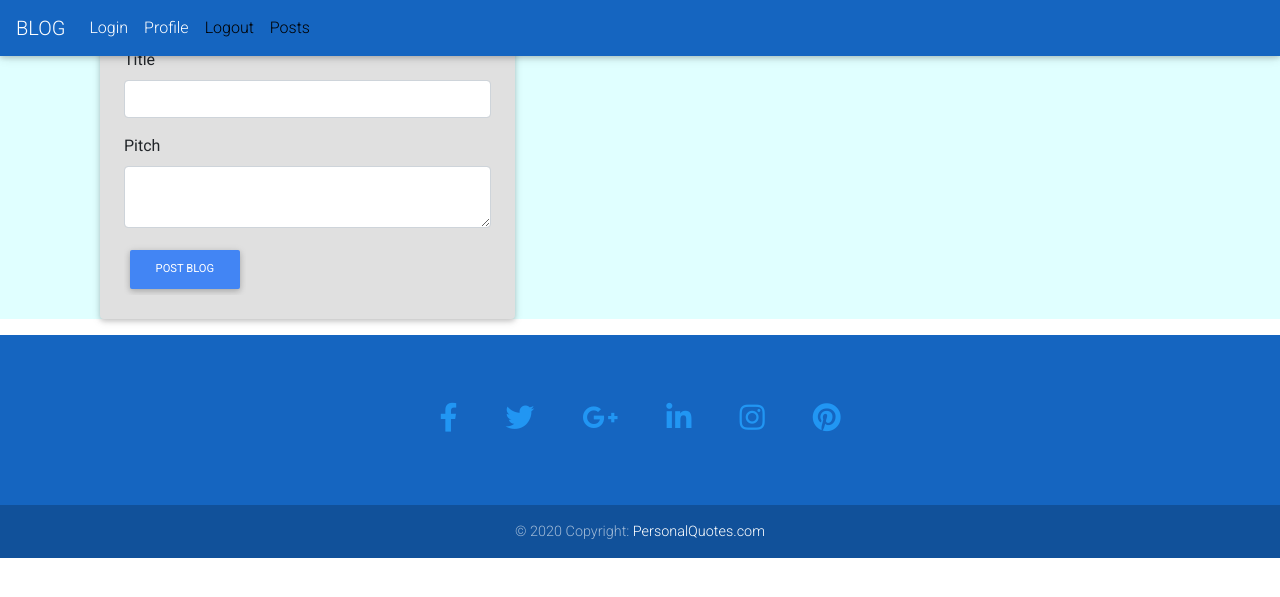
After one commit to JeremiahNgige/blog-posts, a Flask app: page /posts in a window 1280 px wide. The commit adds this page. Shown: the top 597 px of the page. Run offline with Flask 2, Linux system fonts and the light colour scheme; the visitor is signed in with stand-in values (Sample User, id 1); data that the repository does not hold is empty; some libraries are stand-ins or nearby versions.

Commit message:
date and time of post

```diff
--- a/app/main/forms.py
+++ b/app/main/forms.py
@@ -14,9 +14,7 @@ from wtforms.validators import Required
 class PostForm(FlaskForm):
     title = StringField('Title', validators=[Required()])
     post = TextAreaField('Pitch', validators=[Required()])
-    category = SelectField('Category', choices=[('product', 'product'), ('idea', 'idea'), ('business', 'business')],
-                           validators=[Required()])
-    submit = SubmitField('Post Pitch')
+    submit = SubmitField('Post blog')
 
 
 class CommentForm(FlaskForm):
--- a/app/main/views.py
+++ b/app/main/views.py
@@ -13,35 +13,28 @@ def index():
     quotes = get_quotes()
     print(quotes)
     posts = Post.query.all()
-    product = Post.query.filter_by(category='product').all()
-    idea = Post.query.filter_by(category='idea').all()
-    business = Post.query.filter_by(category='Business').all()
-    return render_template('index.html', business=business, product=product, idea=idea, posts=posts, quotes=quotes)
+    return render_template('index.html',posts=posts, quotes=quotes)
 
 
-@main.route('/posts')
+@main.route('/posts', methods=['GET', 'POST'])
 @login_required
 def posts():
     posts = Post.query.all()
     likes = Upvote.query.all()
     user = current_user
-    return render_template('posts_display.html', posts=posts, likes=likes, user=user)
-
-
-@main.route('/new_post', methods=['GET', 'POST'])
-@login_required
-def new_post():
     form = PostForm()
     if form.validate_on_submit():
         title = form.title.data
         post = form.post.data
-        category = form.category.data
         user_id = current_user._get_current_object().id
         post_obj = Post(post=post, title=title, category=category, user_id=user_id)
         post_obj.save()
         return redirect(url_for('main.posts'))
 
-    return render_template('post.html', form=form)
+    return render_template('posts_display.html', posts=posts, likes=likes, user=user,form=form)
+
+
+
 
 
 @main.route('/comment/<int:post_id>', methods=['GET', 'POST'])
--- a/app/models.py
+++ b/app/models.py
@@ -63,7 +63,6 @@ class Post(db.Model):
     user_id = db.Column(db.String() )
     post = db.Column(db.String())
     comment = db.relationship('Comment', backref='post', lazy='dynamic')
-    category = db.Column(db.String, nullable=False)
     date_created = db.Column(db.DateTime, default=datetime.utcnow)
     up_vote = db.relationship('Upvote', backref='post', lazy='dynamic')
     down_vote = db.relationship('Downvote', backref='post', lazy='dynamic')
--- a/app/templates/base.html
+++ b/app/templates/base.html
@@ -37,6 +37,10 @@
                 <li class="nav-item">
                     <a class="nav-link login-text black-text bold-text" href="{{ url_for('auth.logout') }}">Logout</a>
                 </li>
+                <li class="nav-item">
+                    <a class="nav-link login-text black-text bold-text" href="{{ url_for('main.posts') }}">Posts</a>
+                </li>
+
             </ul>
         </div>
     </nav>
--- /dev/null
+++ b/app/templates/posts_display.html
@@ -0,0 +1,45 @@
+{% extends 'base.html'%}
+{% from 'posts_macros.html' import display_posts %}
+
+
+{% block content %}
+<div class="bg-centre mb-3">
+    <div class="outer mt-2">
+        <div class="container mt-3">
+            <div class="row">
+                <div class="col-md-5">
+                    <div class="outer">
+                        <div class="container ">
+                            <div class="card bg-light darker-2 p-4">
+                                <form method="POST" >
+                                    {{ form.hidden_tag() }}
+                                    <div class="form-group">
+                                        {{ form.title.label }}
+                                        {{ form.title(class_='form-control') }}
+                                      </div>
+                                      <div class="form-group">
+                                        {{ form.post.label }}
+                                        {{ form.post(class_='form-control') }}
+                                      </div>
+                                      {{ form.submit(class_='btn btn-primary btn-md') }}
+                                </form>
+                            </div>
+                        </div>
+                    </div>
+
+                </div>
+                <div class="col-md-7">
+                    <div class="outer mt-3">
+                        <div class="container mt-2">
+                            <div>{{ display_posts(posts) }}</div>
+                        </div>
+                    </div>
+                </div>
+
+            </div>
+        </div>
+    </div>
+
+</div>
+
+{% endblock %}
--- a/app/templates/posts_macros.html
+++ b/app/templates/posts_macros.html
@@ -1,25 +1,25 @@
 {% extends 'base.html' %}
-{% macro display_pitches(posts) %}
+{% macro display_posts(posts) %}
 
         {% if posts %}
         {% for my_post in posts %}
-        <div class="card white darken-3 black-text">
+        <div class="card white darken-3 black-text m-2">
             <div class="card-header text-center text-bold text-secondary">
                <p>Title: {{ my_post.title }}</p>
             </div>
             <div class="card-body text-center">
                 <p>{{my_post.post}}</p>
-                <p class="text-muted text-bold"><br>Category: {{my_post.category}}</p>
+                <p class="text-muted">{{ my_post.date_created }}</p>
             </div>
             <div class="card-footer row ">
                 <div class="col-md-3">
-                    <a href="/comment/{{my_post.id}}"><button class="btn btn-info btn-sm m-2">Comment</button></a>
+                    <a href="/comment/{{my_post.id}}"><button class="btn btn-purple btn-sm m-2">Comment</button></a>
                 </div>
                 <div class="col-md-4">
-                    <a href="/like/{{my_post.id}}"><button class="btn btn-success btn-sm m-2">Upvote {{my_post.up_vote.count()}}</button></a>
+                    <a href="/like/{{my_post.id}}"><button class="btn btn-outline-green btn-sm m-2">Upvote {{my_post.up_vote.count()}}</button></a>
                 </div>
                 <div class="col-md-5">
-                    <a href="/dislike/{{my_post.id}}"><button class="btn btn-danger btn-sm m-2">DownVote {{my_post.down_vote.count()}}</button></a>
+                    <a href="/dislike/{{my_post.id}}"><button class="btn btn-outline-red btn-sm m-2">DownVote {{my_post.down_vote.count()}}</button></a>
                 </div>
             </div>
         </div>
```
Also changed, not shown: app/templates/post-display.html (deleted, +0 -8 lines), app/templates/post.html (+1 -15 lines).
